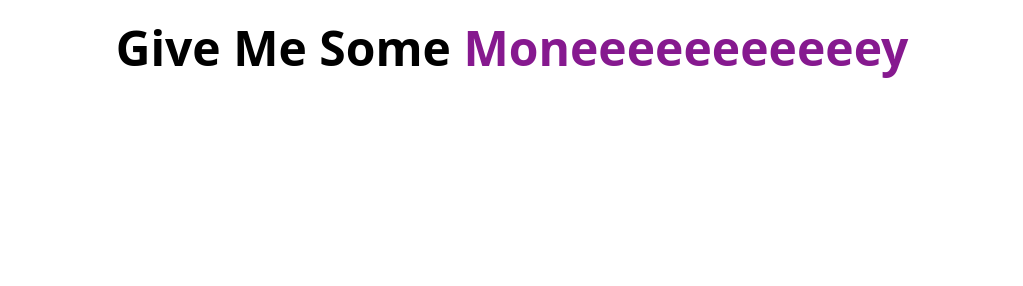
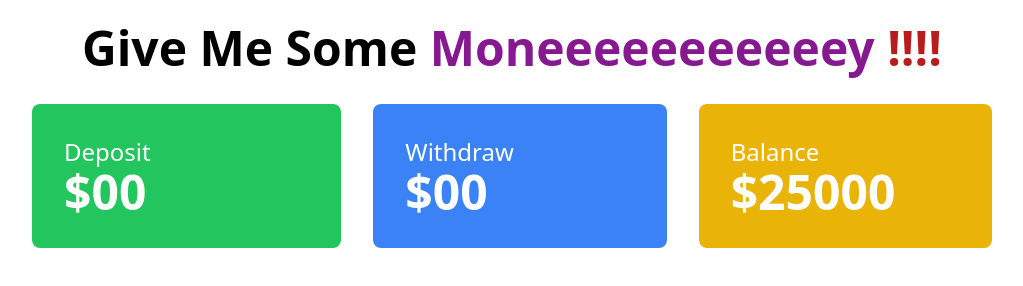
Before and after one commit to ashikuraju16/bank, a website: page bank details.html in a window 1280 px wide. Shown: the whole page, without its empty margins (128-1151 px from the left). Drawn offline with nearby package versions, Linux system fonts and the light colour scheme.

Commit message:
section added

```diff
--- a/bank details.html
+++ b/bank details.html
@@ -1,5 +1,6 @@
 <!DOCTYPE html>
 <html lang="en">
+
 <head>
     <meta charset="UTF-8">
     <meta name="viewport" content="width=device-width, initial-scale=1.0">
@@ -7,16 +8,40 @@
     <script src="https://cdn.tailwindcss.com"></script>
 
 </head>
+
 <body>
-    <section>
+    <header>
         <div class="text-5xl text-center mt-6 font-bold ">
-            Give Me Some  <span class="text-fuchsia-800">Moneeeeeeeeeeey</span>
+            Give Me Some <span class="text-fuchsia-800">Moneeeeeeeeeeey <span class="text-red-700">!!!!</span> </span>
+        </div>
+    </header>
+
+    <section class="mt-8">
+        <div class="grid grid-cols-3 gap-4 w-3/4 mx-auto text-white ">
+            <div class="rounded-lg p-8  bg-green-500">
+                <h2 class="text-2xl">Deposit</h2>
+                <h3 class="text-5xl font-semibold">$00</h3>
+            </div>
+            <div class="rounded-lg ml-4 p-8 bg-blue-500">
+                <h2 class="text-2xl">Withdraw</h2>
+                <h3 class="text-5xl font-semibold">$00</h3>
+            </div>
+            <div class="rounded-lg p-8 ml-4 bg-yellow-500">
+                <h2 class="text-2xl">Balance</h2>
+                <h3 class="text-5xl font-semibold">$25000</h3>
+            </div>
         </div>
     </section>
 
-<main></main>
+    <section>
+        <div>
+            <div>
 
+            </div>
+        </div>
+    </section>
 
 
 </body>
+
 </html>
```
